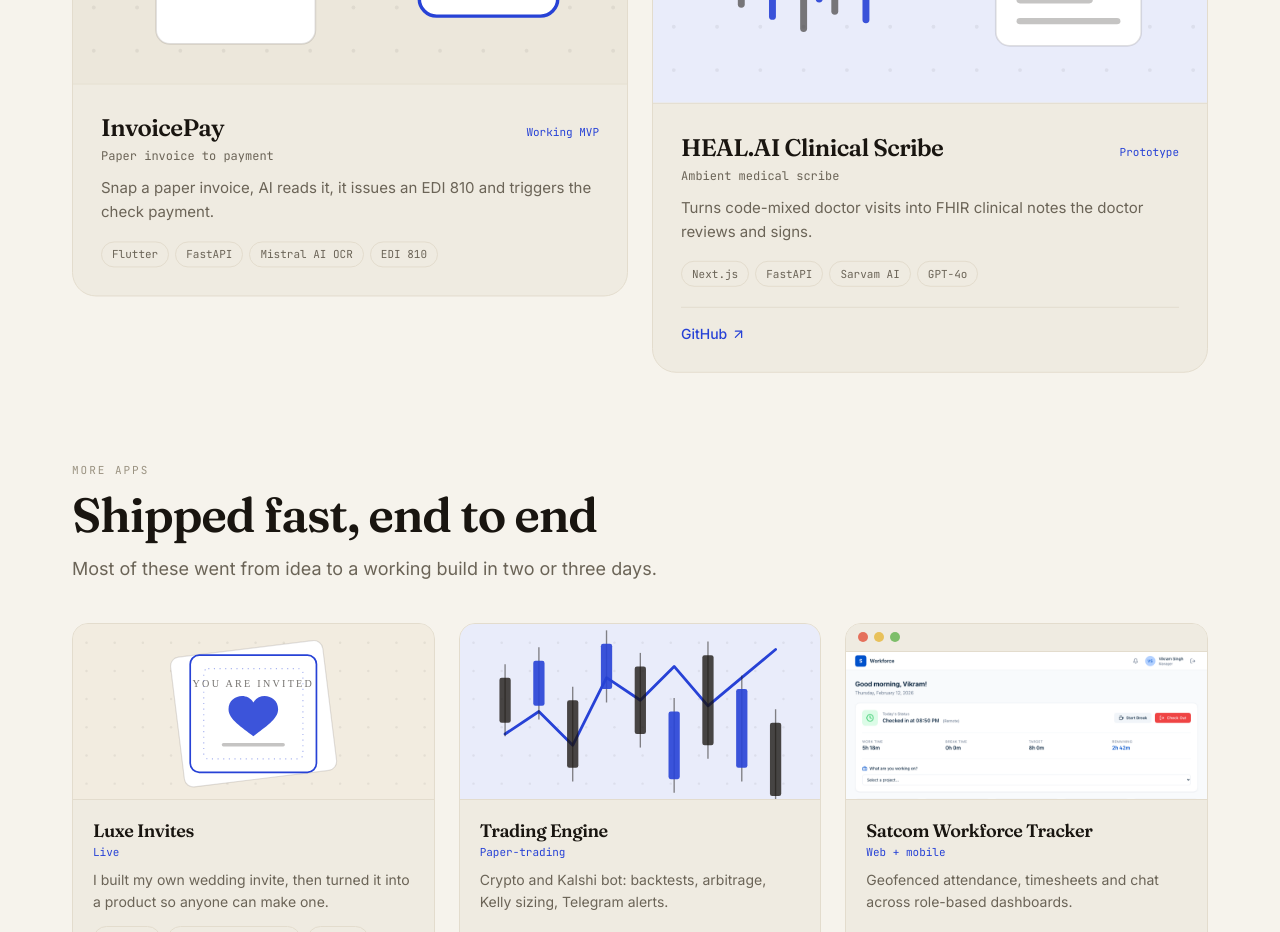
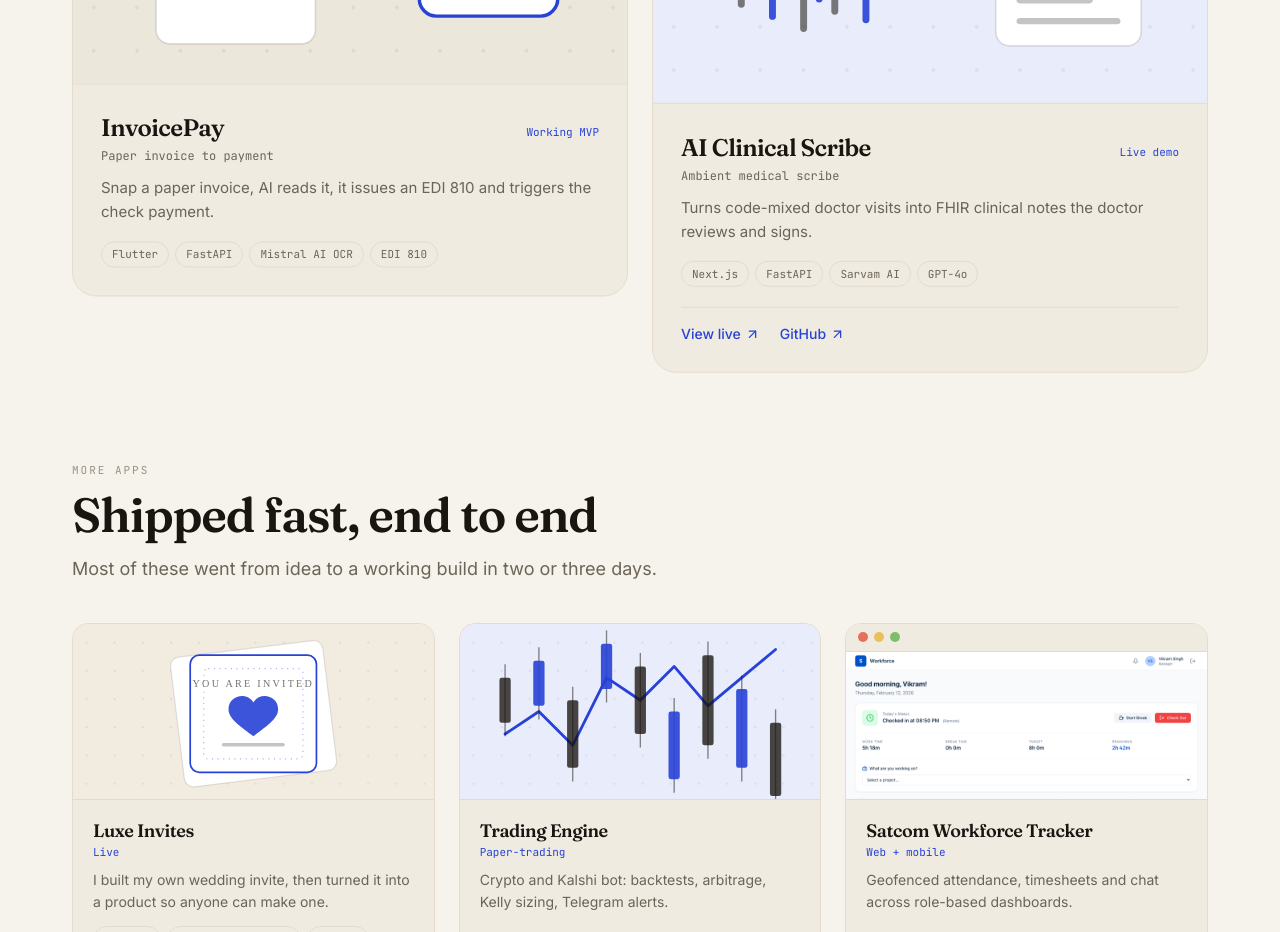
Before and after one commit to aadityasp/portfolio, a React (Vite) app: page / in a window 1280 px wide. Shown: the part 1920-2852 px from the top of the page. Built offline with nearby package versions, Linux system fonts and the light colour scheme.

Commit message:
Rename HEAL.AI card to AI Clinical Scribe; link live demo (heal-ai.vercel.app)

```diff
--- a/src/data/projects.js
+++ b/src/data/projects.js
@@ -39,14 +39,14 @@
   },
   {
     id: 'heal',
-    name: 'HEAL.AI Clinical Scribe',
+    name: 'AI Clinical Scribe',
     tagline: 'Ambient medical scribe',
     blurb: 'Turns code-mixed doctor visits into FHIR clinical notes the doctor reviews and signs.',
     stack: ['Next.js', 'FastAPI', 'Sarvam AI', 'GPT-4o'],
-    status: 'Prototype',
+    status: 'Live demo',
     badge: 'Healthcare AI',
     cover: { type: 'svg', variant: 'scribe' },
-    links: [{ label: 'GitHub', href: 'https://github.com/aadityasp/ai-medical-scribe' }],
+    links: [{ label: 'View live', href: 'https://heal-ai.vercel.app/' }, { label: 'GitHub', href: 'https://github.com/aadityasp/ai-medical-scribe' }],
   },
 ]
 
```
